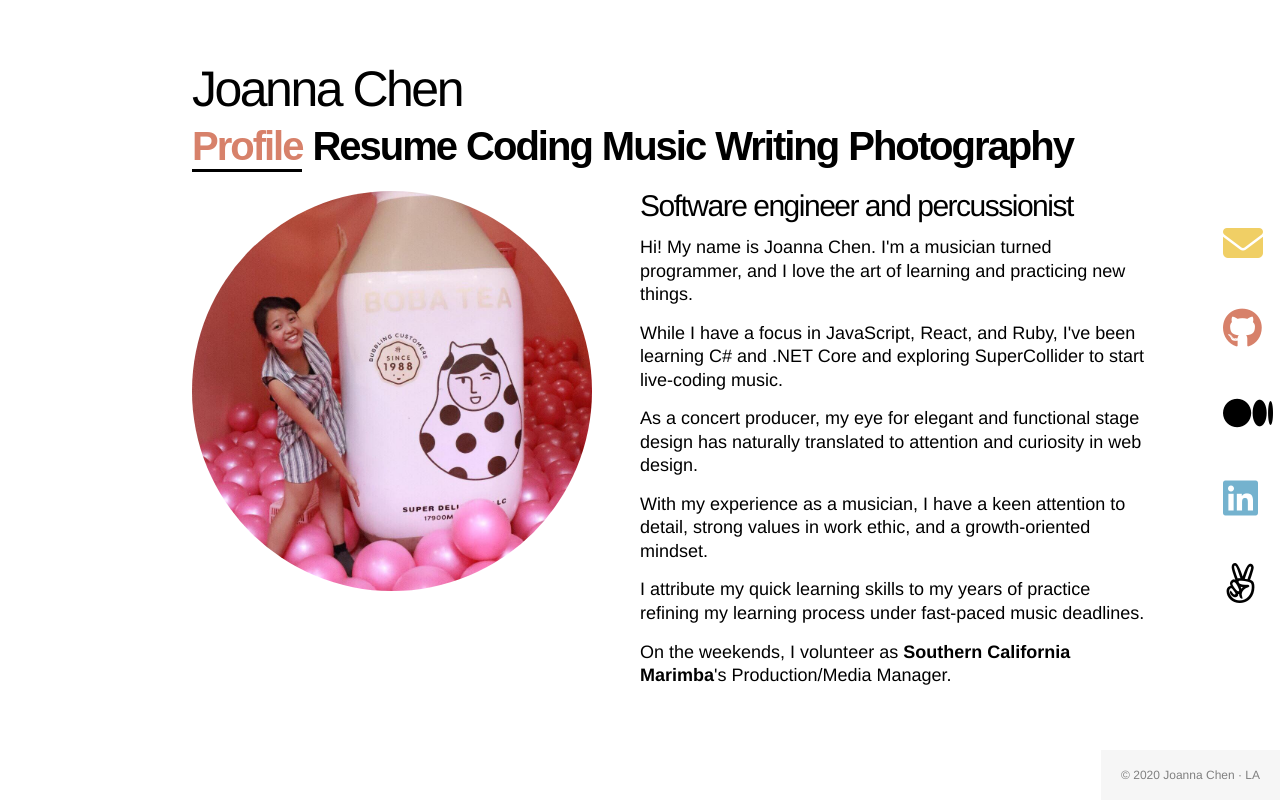
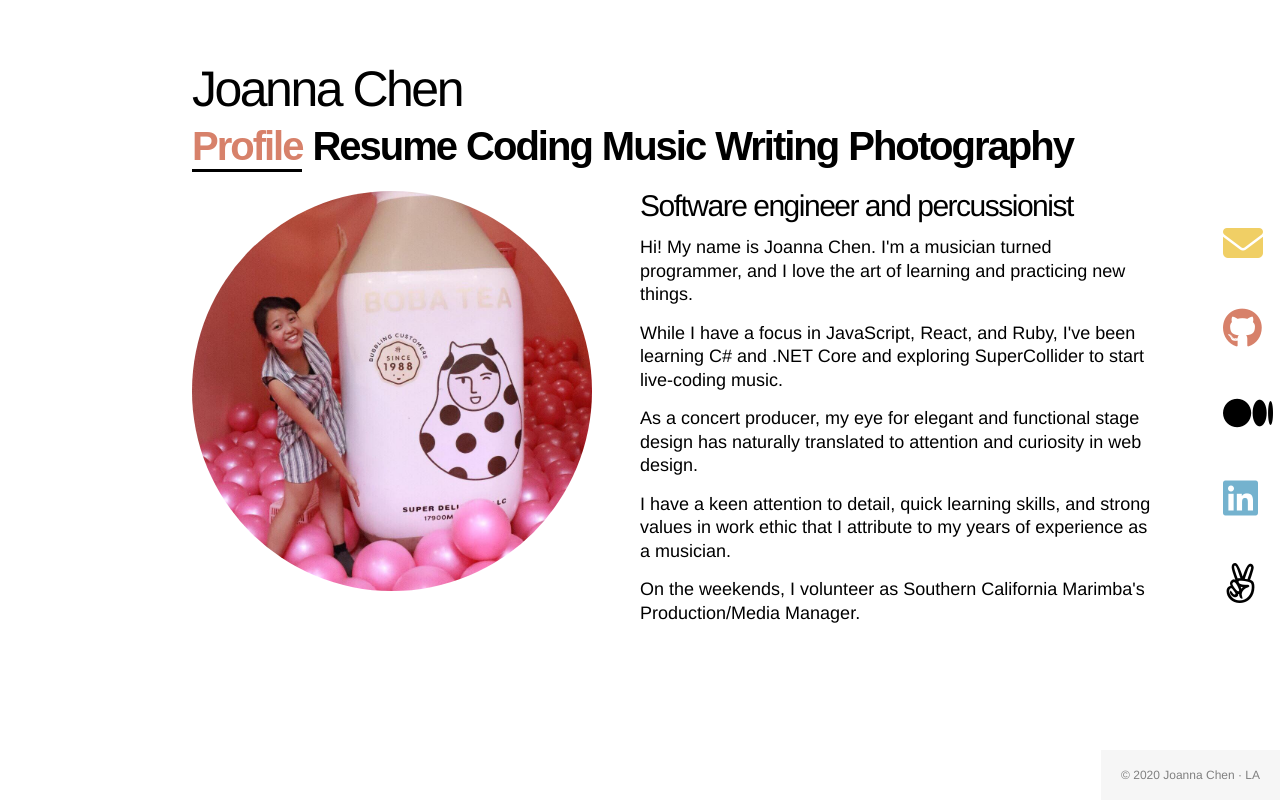
Before and after one commit to joannerd/joannerd.github.io, a React (Create React App) app: page / in a window 1280 px wide. Built offline with nearby package versions, Linux system fonts and the light colour scheme.

Commit message:
Fix formatting

```diff
--- a/src/components/profile.js
+++ b/src/components/profile.js
@@ -5,8 +5,8 @@ const blurbs = [
   "Hi! My name is Joanna Chen. I'm a musician turned programmer, and I love the art of learning and practicing new things.",
   "While I have a focus in JavaScript, React, and Ruby, I've been learning C# and .NET Core and exploring SuperCollider to start live-coding music.",
   "As a concert producer, my eye for elegant and functional stage design has naturally translated to attention and curiosity in web design.",
-  "With my experience as a musician, I have a keen attention to detail, strong values in work ethic, and a growth-oriented mindset.",
-  "I attribute my quick learning skills to my years of practice refining my learning process under fast-paced music deadlines.",
+  "I have a keen attention to detail, quick learning skills, and strong values in work ethic that I attribute to my years of experience as a musician.",
+  "On the weekends, I volunteer as Southern California Marimba's Production/Media Manager.",
 ];
 
 const Profile = () => (
@@ -17,17 +17,6 @@ const Profile = () => (
     <section>
       <h3>Software engineer and percussionist</h3>
       {blurbs.map((blurb, i) => <p key={i}>{blurb}</p>)}
-      <p key="scmarimba">
-        On the weekends, I volunteer as&nbsp;
-        <a href="https://scmarimba.org/"
-          aria-label="Visit Southern California Marimba at https://scmarimba.org/"
-          target="_blank"
-          rel="noopener noreferrer"
-        >
-          <strong>Southern California Marimba</strong>
-        </a>
-        's Production/Media Manager.
-      </p>
     </section>
   </article>
 )
```
